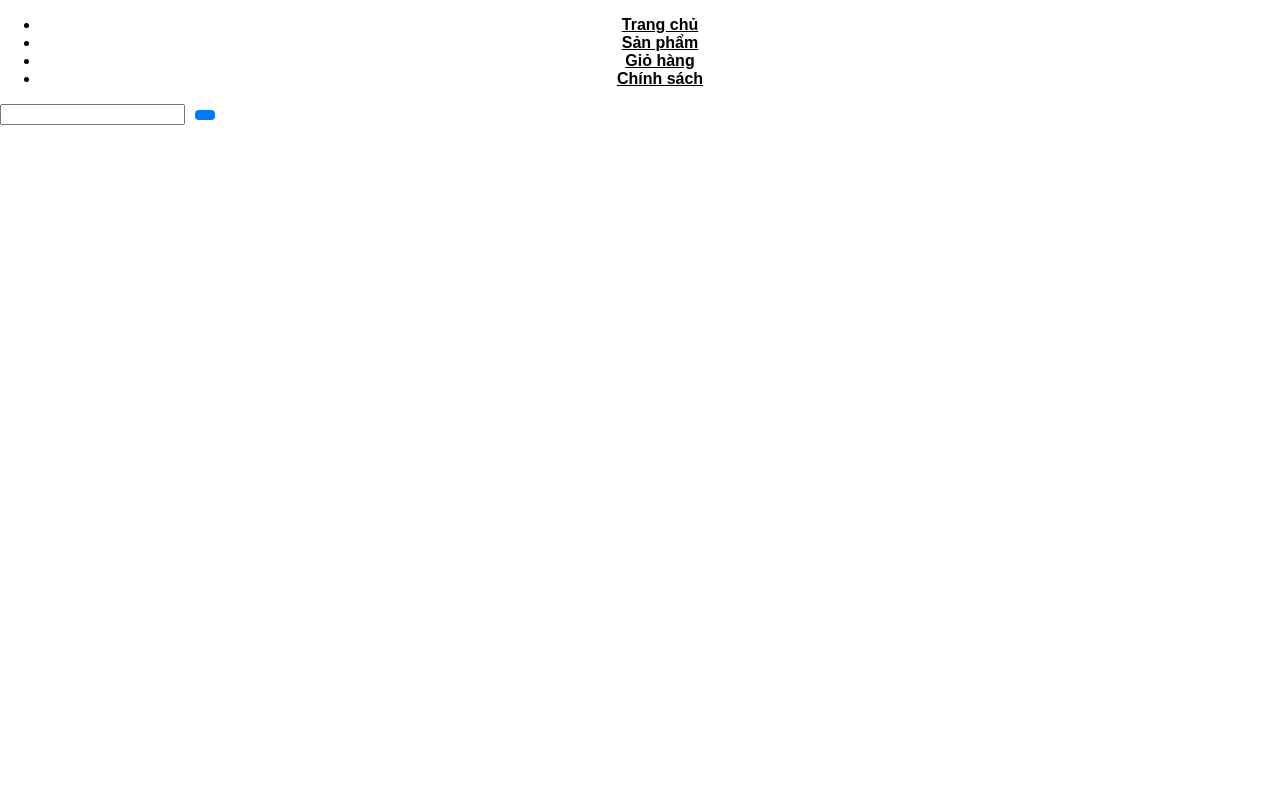
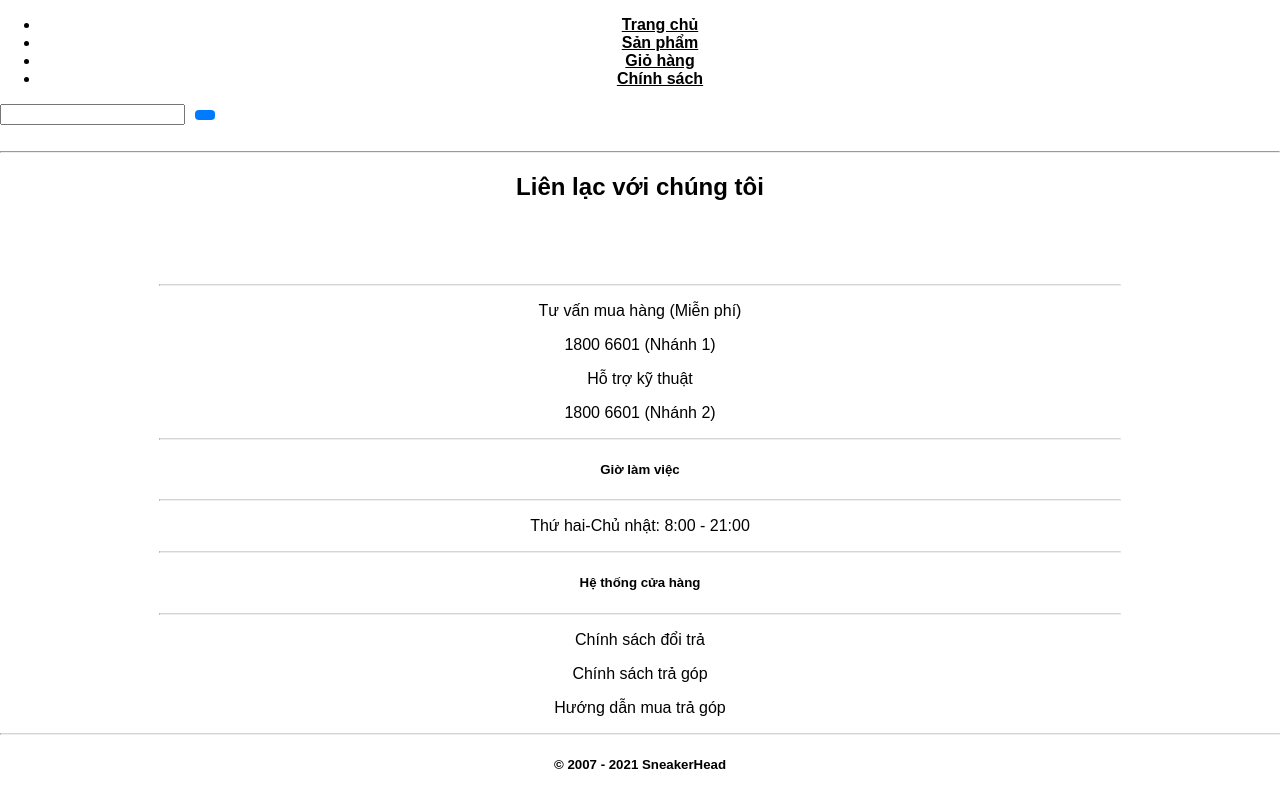
Before and after one commit to PhamPhuc9th12/shoe-fast-fe, a React (Create React App) app: page / in a window 1280 px wide. Shown: the top 808 px of the page. Built offline with nearby package versions, Linux system fonts and the light colour scheme; a web font is replaced by a local one.

Commit message:
add Footer.js

```diff
--- a/src/Layout/UserLayout.js
+++ b/src/Layout/UserLayout.js
@@ -2,17 +2,16 @@ import React, { useEffect } from "react";
 import { ToastContainer } from "react-toastify";
 import { Switch, Route } from "react-router-dom";
 import Header from "../common/Header";
+import Footer from "../common/Footer";
 const UserLayout = () =>{
 
     return(
         <div className="col-10 offset-1">
-            <Header>
-
-            </Header>
+            <Header></Header>
             <Switch>
 
             </Switch>
-            {/* <Footer></Footer> */}
+            <Footer></Footer>
             <ToastContainer></ToastContainer>
         </div>
     );
--- /dev/null
+++ b/src/common/Footer.js
@@ -0,0 +1,66 @@
+
+import React from 'react'
+import '../static/css/style.css'
+// import des from '../static/images/title-des.jpg'
+import { NavLink } from 'react-router-dom'
+const Footer = () => {
+  return (
+    <div>
+        <div className="container-fluid padding mt-5 mb-5">
+          <div className="row padding">
+            <div className="col-lg-6 mx-auto d-block">
+              {/* <img src={des} className="img-fluid" alt=''/> */}
+              <img src="" className="img-fluid" alt=''/>
+            </div>
+          </div>
+          <hr className="my-4" />
+        </div>
+        <div className="container-fluid padding  mt-5 mb-5">
+          <div className="row text-center padding">
+            <div className="col-12">
+              <h2 className="text-danger">Liên lạc với chúng tôi</h2>
+            </div>
+            <div className="col-12 social padding">
+              <NavLink to="#"><i className="fab fa-facebook" /></NavLink>
+              <NavLink to="#"><i className="fab fa-google-plus-g" /></NavLink>
+              <NavLink to="#"><i className="fab fa-instagram" /></NavLink>
+              <NavLink to="#"><i className="fab fa-youtube" /></NavLink>
+            </div>
+          </div>
+        </div>
+        <footer>
+          <div className="container-fluid padding bg-light text-dark">
+            <div className="row text-center">
+              <div className="col-md-4">
+                <hr className="light" />
+                <p>Tư vấn mua hàng (Miễn phí)</p>
+                <p>1800 6601 (Nhánh 1)</p>
+                <p>Hỗ trợ kỹ thuật</p>
+                <p>1800 6601 (Nhánh 2)</p>
+              </div>
+              <div className="col-md-4">
+                <hr className="light" />
+                <h5>Giờ làm việc</h5>
+                <hr className="light" />
+                <p>Thứ hai-Chủ nhật: 8:00 - 21:00</p>
+              </div>
+              <div className="col-md-4">
+                <hr className="light" />
+                <h5>Hệ thống cửa hàng</h5>
+                <hr className="light" />
+                <p>Chính sách đổi trả</p>
+                <p>Chính sách trả góp</p>
+                <p>Hướng dẫn mua trả góp</p>
+              </div>
+              <div className="col-12">
+                <hr className="light-100" />
+                <h5>© 2007 - 2021 SneakerHead </h5>
+              </div>
+            </div>
+          </div>
+        </footer>
+      </div>
+  )
+}
+
+export default Footer
```
